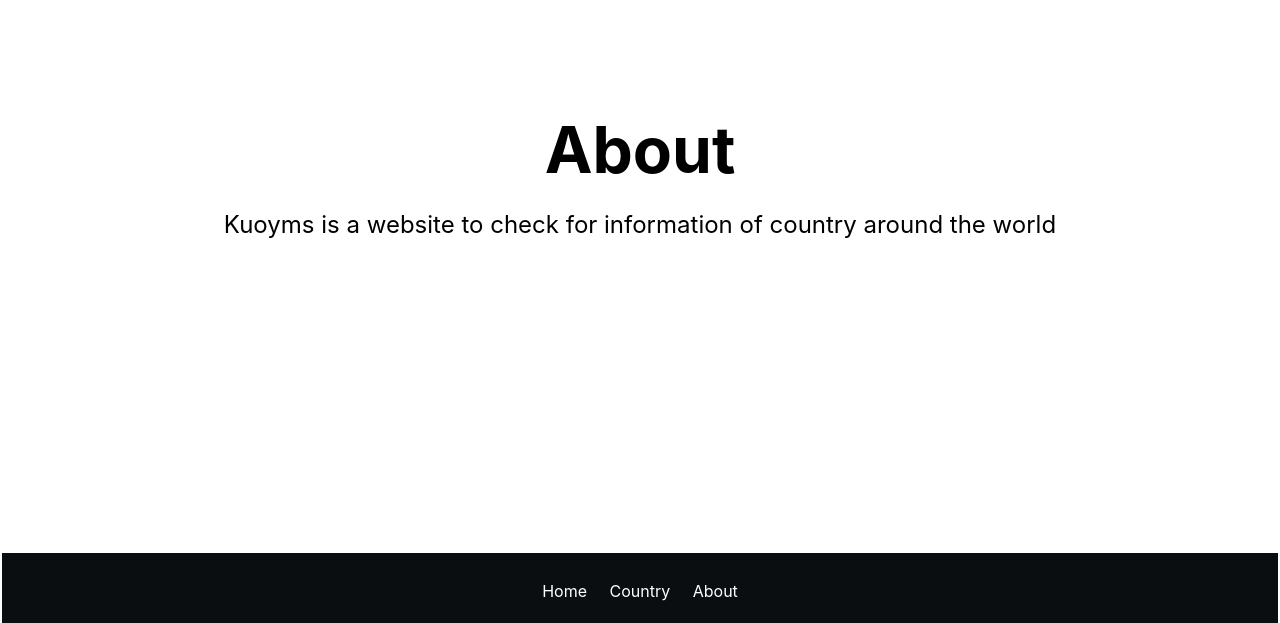
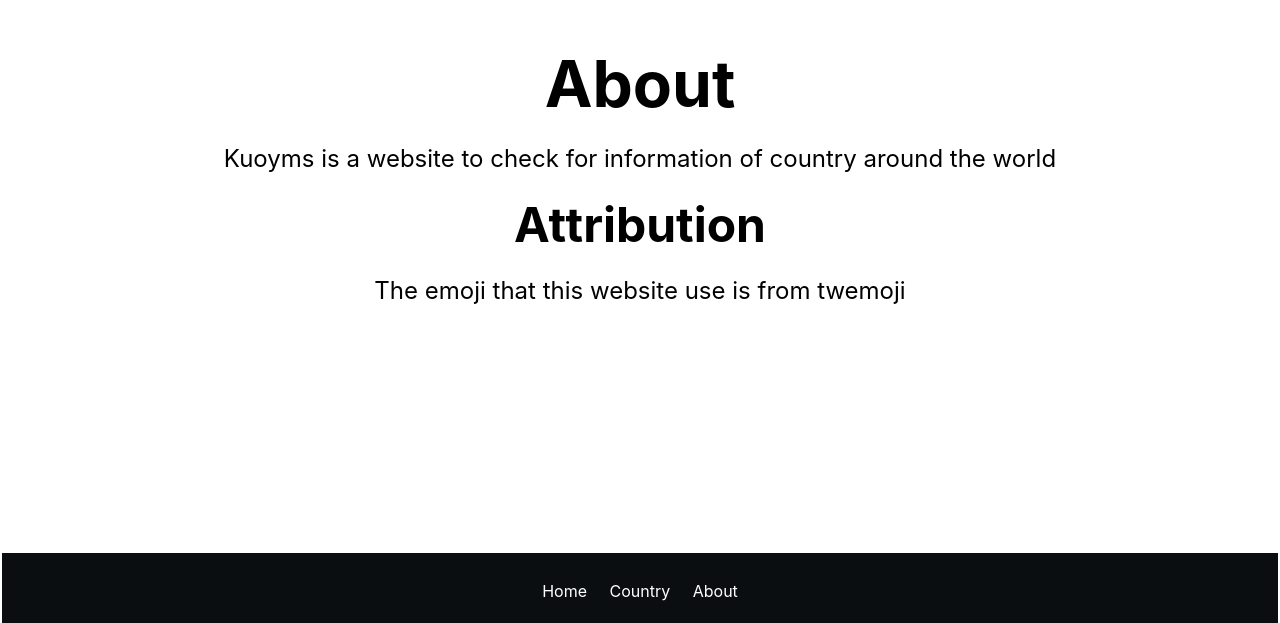
Before and after one commit to MeztliRA/kuoyms, a Next.js app: page /about in a window 1280 px wide. Shown: the part 177-800 px from the top of the page. Built offline with nearby package versions, Linux system fonts and the light colour scheme.

Commit message:
Add attribution for twemoji in about page

```diff
--- a/pages/about.tsx
+++ b/pages/about.tsx
@@ -15,6 +15,14 @@
                 </h1>
 
                 <p>Kuoyms is a website to check for information of country around the world</p>
+
+                <h4 className={styles.attribution}>
+                Attribution
+                </h4>
+
+                <div className={styles.flex}>
+                    <p>The emoji that this website use is from <a href="https://twemoji.twitter.com">twemoji</a></p>
+                </div>
             </main>
 
             <Footer/>
--- a/styles/about.module.css
+++ b/styles/about.module.css
@@ -36,3 +36,24 @@
     line-height: 1.15;
     font-size: 4rem;
 }
+
+.flex {
+    display: flex;
+}
+
+.attribution a {
+    color: #0070f3;
+    text-decoration: none;
+}
+
+.attribution a:hover,
+.attribution a:focus,
+.attribution a:active {
+    text-decoration: underline;
+}
+
+.attribution {
+    margin: 0;
+    line-height: 1.15;
+    font-size: 3rem;
+}
```
